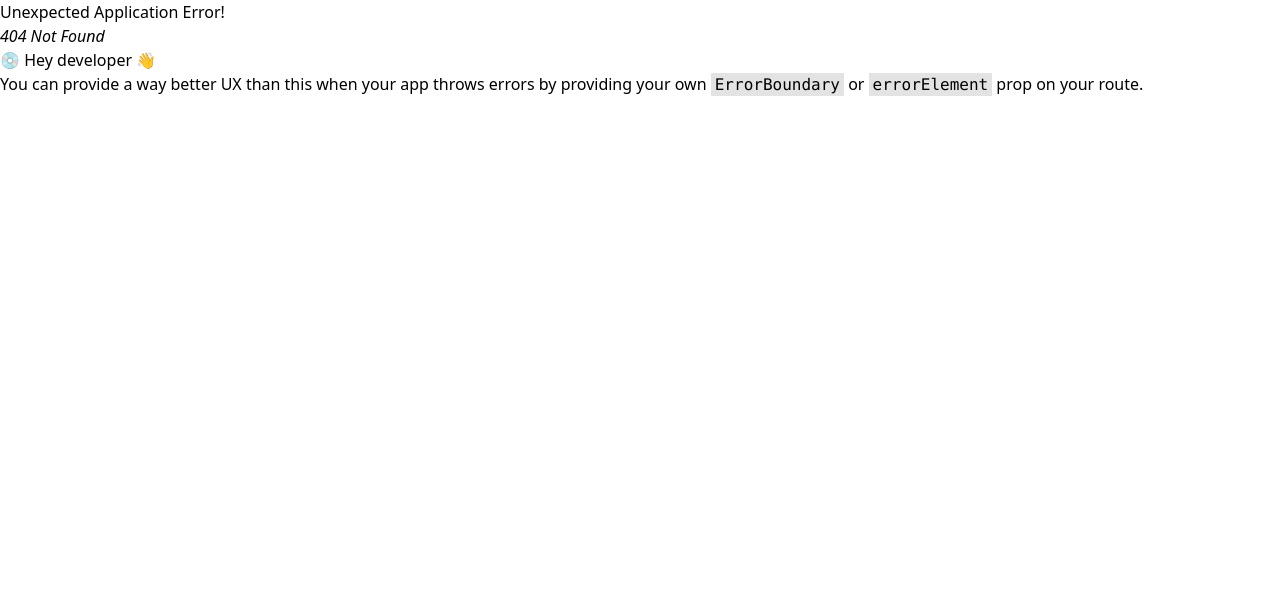
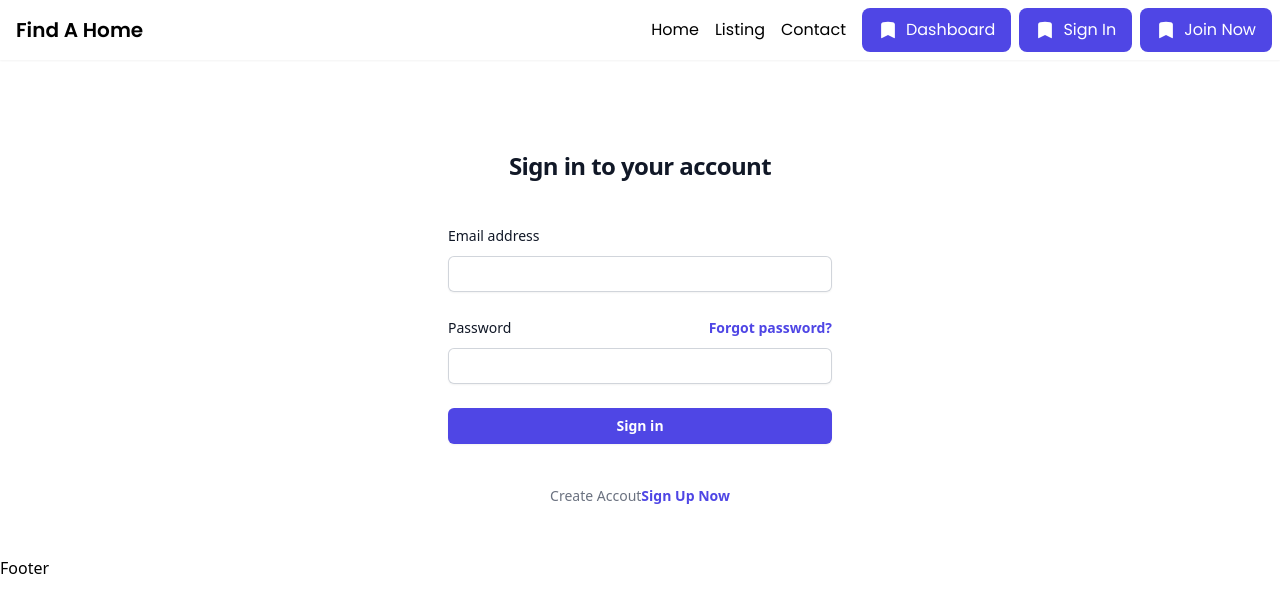
Before and after one commit to rohit-rambade/FindAHome, a React (Vite) app in the folder client/: page /signin in a window 1280 px wide. Before the commit this address had no page. Shown: the top 612 px of the page. Built offline with nearby package versions, Linux system fonts and the light colour scheme.

Commit message:
added redux

```diff
--- a/client/package.json
+++ b/client/package.json
@@ -10,10 +10,12 @@
     "preview": "vite preview"
   },
   "dependencies": {
+    "@reduxjs/toolkit": "^2.1.0",
     "axios": "^1.6.7",
     "react": "^18.2.0",
     "react-dom": "^18.2.0",
     "react-icons": "^5.0.1",
+    "react-redux": "^9.1.0",
     "react-router-dom": "^6.21.3"
   },
   "devDependencies": {
--- /dev/null
+++ b/client/src/Pages/SignIn.jsx
@@ -0,0 +1,127 @@
+import axios from "axios";
+import React, { useReducer, useState } from "react";
+import { useDispatch } from "react-redux";
+import { Link, useNavigate } from "react-router-dom";
+import { setTokens } from "../slices/authSlice";
+
+const initialState = {
+  email: "",
+  password: "",
+};
+const SignIn = () => {
+  const [formData, setFormData] = useState(initialState);
+  const dispatch = useDispatch();
+  const navigate = useNavigate();
+  const handleChange = (e) => {
+    setFormData({
+      ...formData,
+      [e.target.name]: e.target.value,
+    });
+  };
+  const handleSubmit = async (e) => {
+    e.preventDefault();
+    try {
+      const res = await axios.post("/api/users/signin", formData, {
+        headers: {
+          "Content-Type": "application/json",
+        },
+      });
+      const { accessToken, refreshToken } = res.data;
+      console.log("signIn data", res.data.accessToken);
+      dispatch(setTokens({ accessToken, refreshToken }));
+
+      if (res.data.success) {
+        navigate("/");
+      }
+    } catch (error) {
+      console.log();
+    }
+  };
+  console.log(formData);
+  return (
+    <div className="flex min-h-full flex-col justify-center px-6 py-12 lg:px-8">
+      <div className="sm:mx-auto sm:w-full sm:max-w-sm">
+        <h2 className="mt-10 text-center text-2xl font-bold leading-9 tracking-tight text-gray-900">
+          Sign in to your account
+        </h2>
+      </div>
+
+      <div className="mt-10 sm:mx-auto sm:w-full sm:max-w-sm">
+        <form className="space-y-6" onSubmit={handleSubmit}>
+          <div>
+            <label
+              for="email"
+              className="block text-sm font-medium leading-6 text-gray-900"
+            >
+              Email address
+            </label>
+            <div className="mt-2">
+              <input
+                onChange={handleChange}
+                value={formData.email}
+                id="email"
+                name="email"
+                type="email"
+                autocomplete="email"
+                required
+                className="block w-full rounded-md border-0 py-1.5 text-gray-900 shadow-sm ring-1 ring-inset ring-gray-300 placeholder:text-gray-400 focus:ring-2 focus:ring-inset focus:ring-indigo-600 sm:text-sm sm:leading-6"
+              />
+            </div>
+          </div>
+
+          <div>
+            <div className="flex items-center justify-between">
+              <label
+                for="password"
+                className="block text-sm font-medium leading-6 text-gray-900"
+              >
+                Password
+              </label>
+              <div className="text-sm">
+                <a
+                  href="#"
+                  className="font-semibold text-indigo-600 hover:text-indigo-500"
+                >
+                  Forgot password?
+                </a>
+              </div>
+            </div>
+            <div className="mt-2">
+              <input
+                onChange={handleChange}
+                value={formData.password}
+                id="password"
+                name="password"
+                type="password"
+                autocomplete="current-password"
+                required
+                className="block w-full rounded-md border-0 py-1.5 text-gray-900 shadow-sm ring-1 ring-inset ring-gray-300 placeholder:text-gray-400 focus:ring-2 focus:ring-inset focus:ring-indigo-600 sm:text-sm sm:leading-6"
+              />
+            </div>
+          </div>
+
+          <div>
+            <button
+              type="submit"
+              className="flex w-full justify-center rounded-md bg-indigo-600 px-3 py-1.5 text-sm font-semibold leading-6 text-white shadow-sm hover:bg-indigo-500 focus-visible:outline focus-visible:outline-2 focus-visible:outline-offset-2 focus-visible:outline-indigo-600"
+            >
+              Sign in
+            </button>
+          </div>
+        </form>
+
+        <p className="mt-10 text-center text-sm text-gray-500">
+          Create Accout
+          <Link
+            to="/signup"
+            className="font-semibold leading-6 text-indigo-600 hover:text-indigo-500"
+          >
+            Sign Up Now
+          </Link>
+        </p>
+      </div>
+    </div>
+  );
+};
+
+export default SignIn;
--- a/client/src/Pages/SignUp.jsx
+++ b/client/src/Pages/SignUp.jsx
@@ -1,5 +1,6 @@
 import { useState } from "react";
 import axios from "axios";
+import { Link } from "react-router-dom";
 const SignUp = () => {
   const initialState = {
     username: "",
@@ -119,12 +120,12 @@ const SignUp = () => {
                 </button>
                 <p className="text-sm font-light text-gray-500 ">
                   Already have an account?
-                  <a
-                    href="#"
+                  <Link
+                    to="/signin"
                     className="font-medium text-primary-600 hover:underline "
                   >
-                    Login here
-                  </a>
+                    Sign In
+                  </Link>
                 </p>
               </form>
             </div>
--- a/client/src/components/common/Header.jsx
+++ b/client/src/components/common/Header.jsx
@@ -1,8 +1,22 @@
+import axios from "axios";
 import React, { useState } from "react";
 import { FaAlignRight, FaXmark } from "react-icons/fa6";
+import { useDispatch, useSelector } from "react-redux";
 import { Link, NavLink } from "react-router-dom";
+import { isAuthenticated } from "../../slices/authSlice";
 const Header = () => {
   const [isOpen, setIsOpen] = useState(false);
+  const isAuth = useSelector((state) => state.auth.isAuthenticated);
+  const dispatch = useDispatch();
+
+  const handleSignOut = async () => {
+    const res = await axios.post("/api/users/signout", {
+      withCredentials: true,
+    });
+    dispatch(isAuthenticated(false));
+
+    console.log(res.data);
+  };
 
   return (
     <div>
@@ -57,7 +71,31 @@ const Header = () => {
                 </svg>
                 Dashboard
               </Link>
-              <Link className="flex items-center gap-2 px-4 py-2 text-white bg-indigo-600 rounded-lg duration-150 hover:bg-indigo-500 active:bg-indigo-700">
+              {isAuth ? (
+                <Link
+                  onClick={handleSignOut}
+                  to="/signin"
+                  className="flex items-center gap-2 px-4 py-2 text-white bg-indigo-600 rounded-lg duration-150 hover:bg-indigo-500 active:bg-indigo-700"
+                >
+                  <svg
+                    xmlns="http://www.w3.org/2000/svg"
+                    viewBox="0 0 24 24"
+                    fill="currentColor"
+                    className="w-5 h-5"
+                  >
+                    <path
+                      fillRule="evenodd"
+                      d="M6.32 2.577a49.255 49.255 0 0111.36 0c1.497.174 2.57 1.46 2.57 2.93V21a.75.75 0 01-1.085.67L12 18.089l-7.165 3.583A.75.75 0 013.75 21V5.507c0-1.47 1.073-2.756 2.57-2.93z"
+                      clipRule="evenodd"
+                    />
+                  </svg>
+                  Sign Out
+                </Link>
+              ) : (
+                <Link
+                  to="/signin"
+                  className="flex items-center gap-2 px-4 py-2 text-white bg-indigo-600 rounded-lg duration-150 hover:bg-indigo-500 active:bg-indigo-700"
+                >
                   <svg
                     xmlns="http://www.w3.org/2000/svg"
                     viewBox="0 0 24 24"
@@ -72,6 +110,7 @@ const Header = () => {
                   </svg>
                   Sign In
                 </Link>
+              )}
               <Link
                 to="/signup"
                 className="flex items-center gap-2 px-4 py-2 text-white bg-indigo-600 rounded-lg duration-150 hover:bg-indigo-500 active:bg-indigo-700"
--- a/client/src/routes/router.jsx
+++ b/client/src/routes/router.jsx
@@ -2,6 +2,7 @@ import { createBrowserRouter } from "react-router-dom";
 import App from "../App";
 import Home from "../pages/Home";
 import SignUp from "../Pages/SignUp";
+import SignIn from "../pages/SignIn";
 
 export const router = createBrowserRouter([
   {
@@ -16,6 +17,10 @@ export const router = createBrowserRouter([
         path: "signup",
         element: <SignUp />,
       },
+      {
+        path: "signin",
+        element: <SignIn />,
+      },
     ],
   },
 ]);
--- /dev/null
+++ b/client/src/slices/authSlice.js
@@ -0,0 +1,29 @@
+import { createSlice } from "@reduxjs/toolkit";
+
+const initialState = {
+  accessToken: null,
+  refreshToken: null,
+  isAuthenticated: false,
+};
+
+export const authSlice = createSlice({
+  name: "auth",
+  initialState,
+  reducers: {
+    setTokens(state, action) {
+      const { accessToken, refreshToken } = action.payload;
+      state.accessToken = accessToken;
+      state.refreshToken = refreshToken;
+      state.isAuthenticated = true;
+    },
+    isAuthenticated(state, action) {
+      state.isAuthenticated = action.payload;
+    },
+    resetAuth(state) {
+      Object.assign(state, initialState);
+    },
+  },
+});
+
+export const { setTokens, isAuthenticated } = authSlice.actions;
+export default authSlice.reducer;
--- /dev/null
+++ b/client/src/store/store.js
@@ -0,0 +1,7 @@
+import { configureStore } from "@reduxjs/toolkit";
+import authReducer from "../slices/authSlice";
+export const store = configureStore({
+  reducer: {
+    auth: authReducer,
+  },
+});
```
Also changed, not shown: client/src/main.jsx (+5 -2 lines), 1 other file (tests, documents, lock files or other folders). Lines whose indentation alone changed are shown as unchanged.
